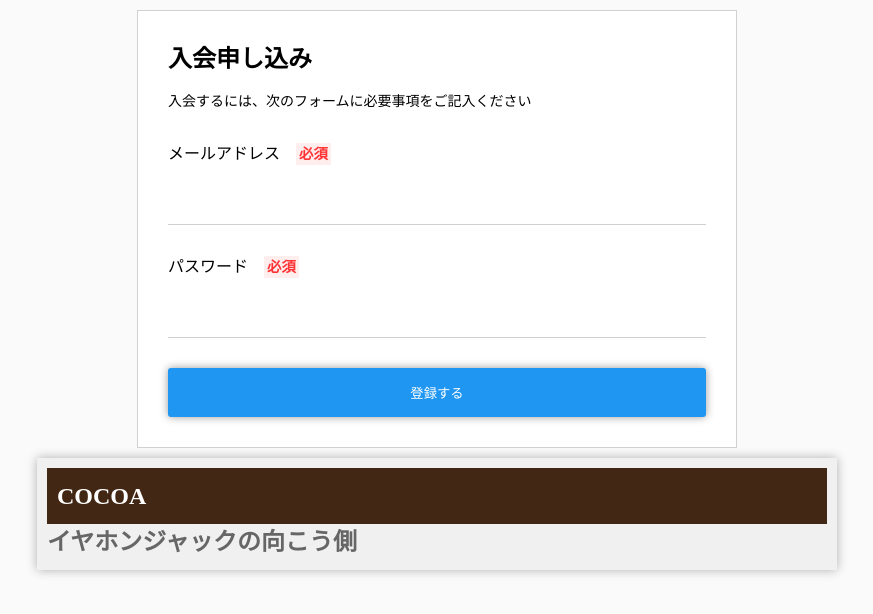
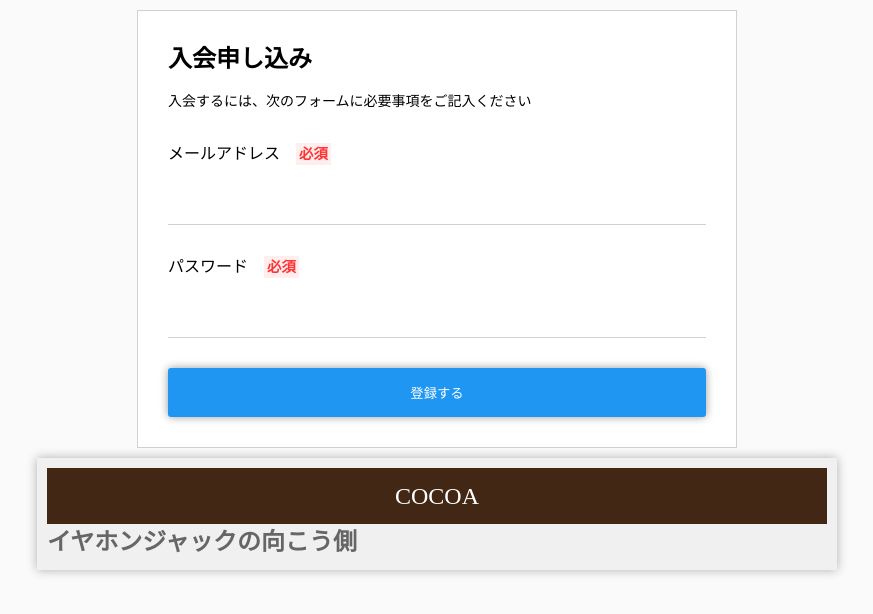
Before and after one commit to matsufuji06/html-css_coding, a plain HTML site: page index.html in a window 1280 px wide. Shown: the whole page, without its empty margins (203-1076 px from the left). Drawn offline with Linux system fonts and the light colour scheme.

Commit message:
ヘッダーのテキストのスタイリング

```diff
--- a/css/style.css
+++ b/css/style.css
@@ -72,3 +72,8 @@ header {
   padding: 10px;
   color: #fff;
 }
+
+header > h1 {
+  font-weight: normal;
+  text-align: center;
+}
```
